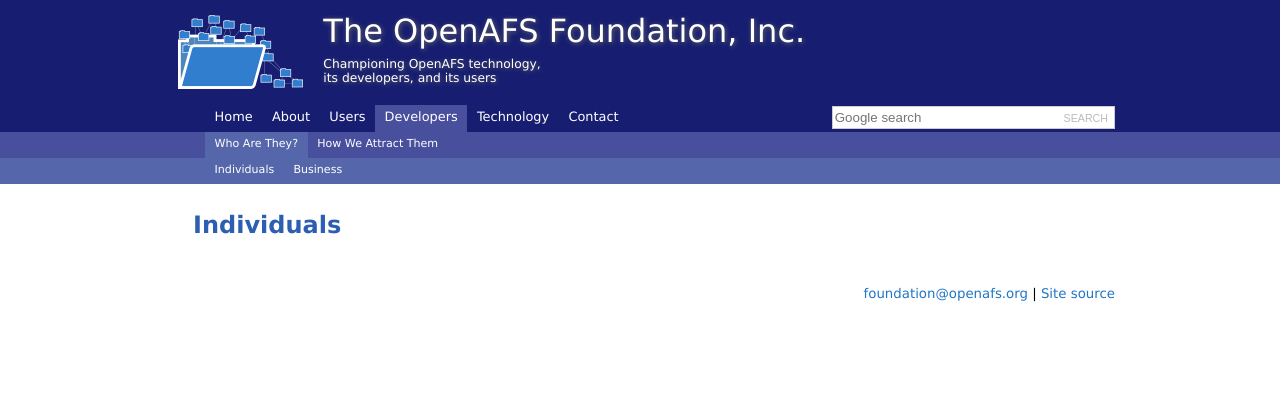
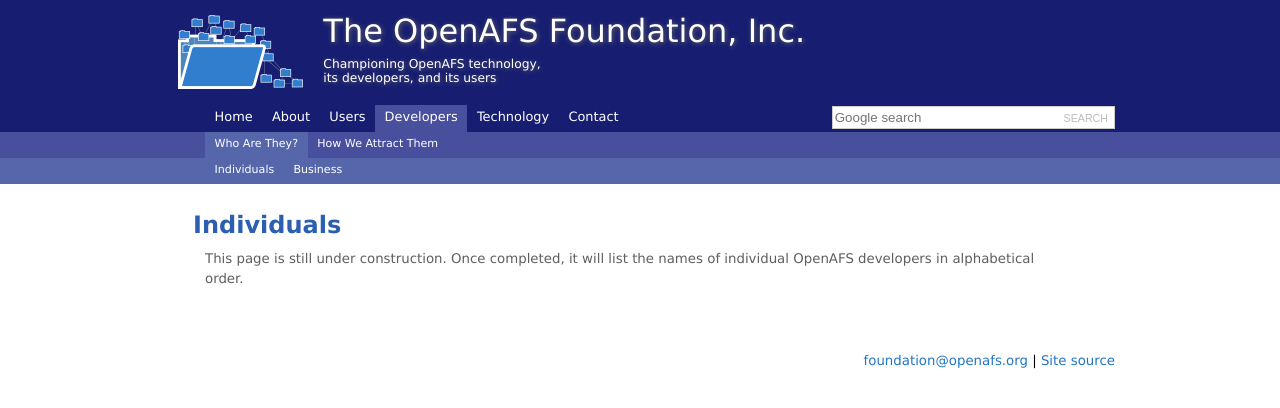
Before and after one commit to openafsfoundation/openafsfoundation.org, a Jekyll site: the page built from devs/individuals/index.md, in a window 1280 px wide. Shown: the top 408 px of the page. Built offline with Jekyll 4.4.1, drawn with Linux system fonts in a browser that asks for light colours.

Commit message:
/devs/indiv
Construction site temp text.

```diff
--- a/devs/individuals/index.md
+++ b/devs/individuals/index.md
@@ -4,3 +4,5 @@
 ---
 
 ## Individuals ##
+
+This page is still under construction.  Once completed, it will list the names of individual OpenAFS developers in alphabetical order.
```
